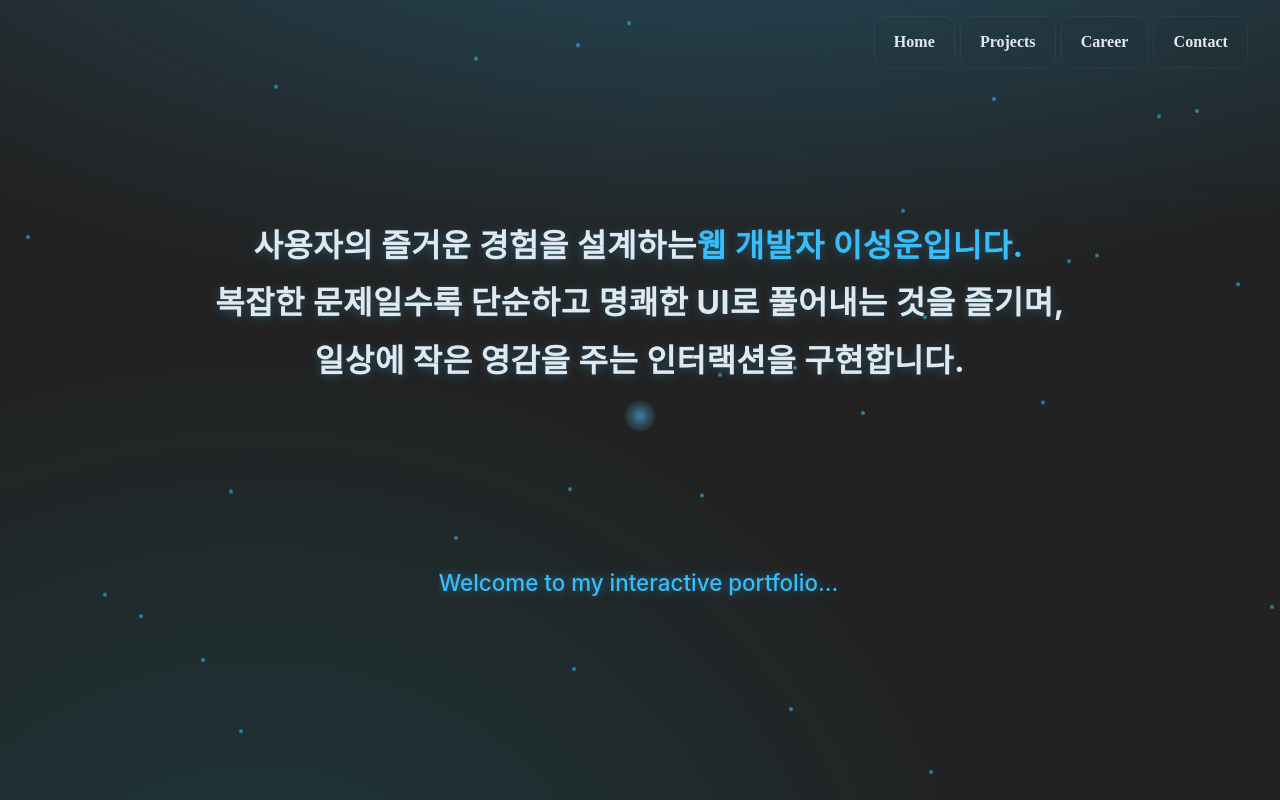
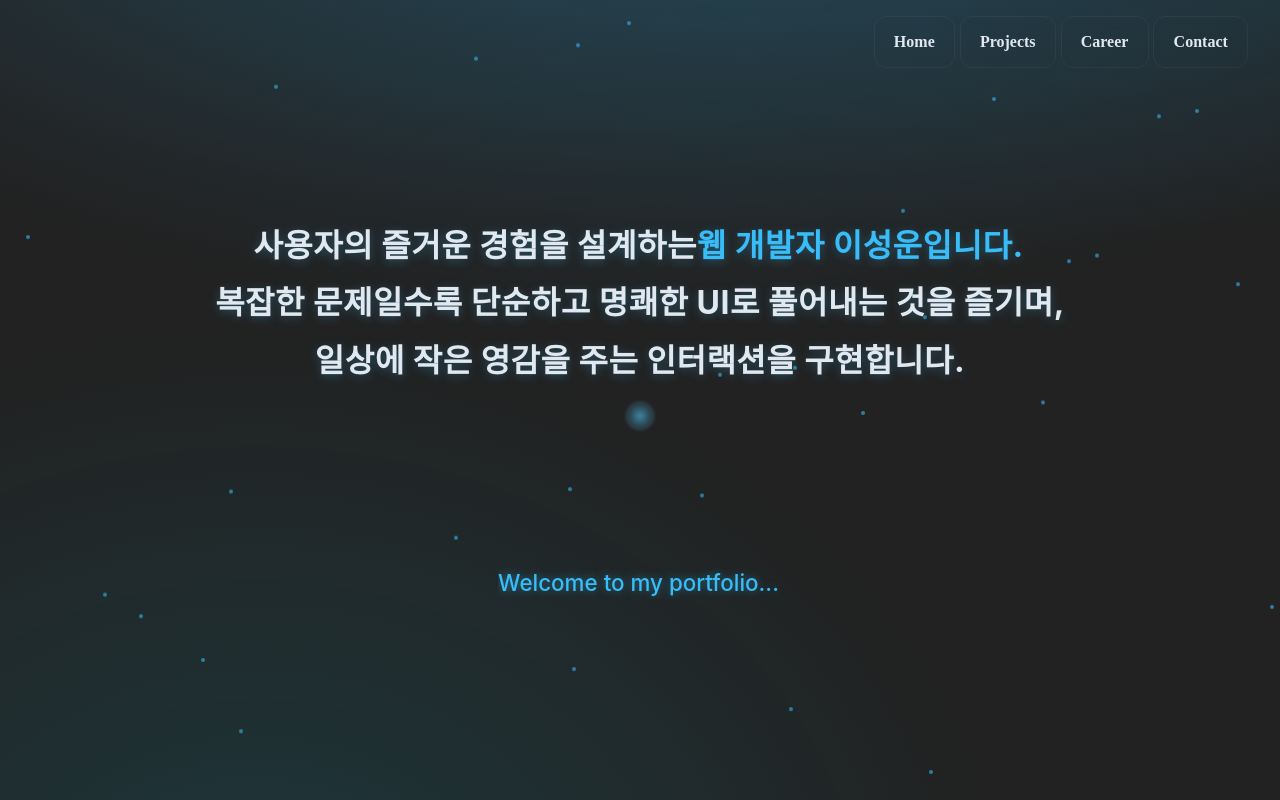
Before and after one commit to leeseongwoon/portfolio, a Next.js app: page / in a window 1280 px wide. Built offline with nearby package versions, Linux system fonts and the light colour scheme; a web font is replaced by a local one.

Commit message:
메인 텍스트 수정

```diff
--- a/src/app/page.tsx
+++ b/src/app/page.tsx
@@ -343,7 +343,7 @@ export default function Home() {
  */}
       {/* 타이핑 애니메이션 텍스트 */}
       <TypingContainer>
-        <TypingText>Welcome to my interactive portfolio...</TypingText>
+        <TypingText>Welcome to my portfolio...</TypingText>
       </TypingContainer>
     </PageLayout>
   );
```
